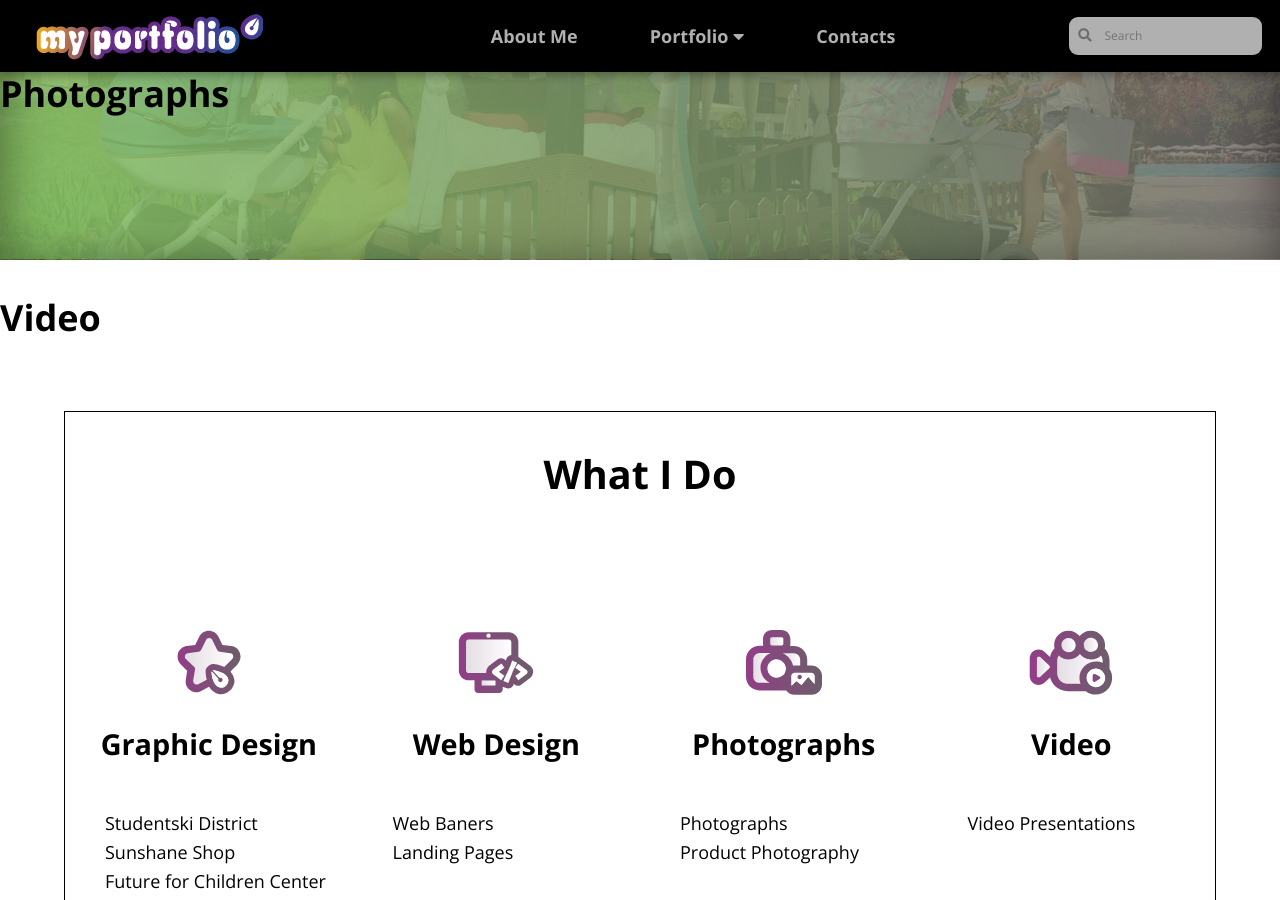
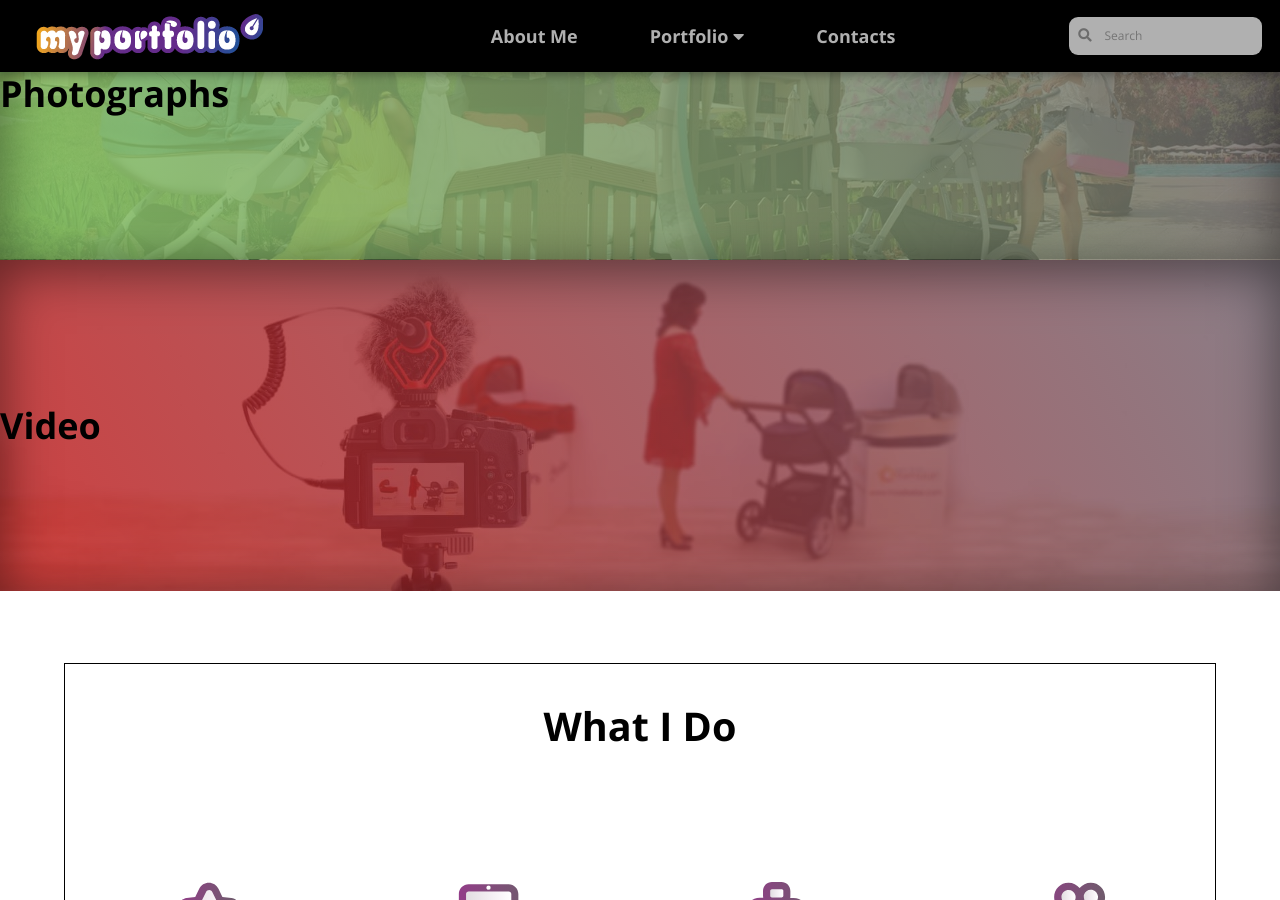
Before and after one commit to LiliyaMilanova/myportfolio, a Jekyll site: the page built from index.html, in a window 1280 px wide and 900 px high, scrolled down 1799 px. Built offline with Jekyll 4.4.1, drawn with Linux system fonts in a browser that asks for light colours; nearby versions of some CDN libraries.

Commit message:
Update index.html

```diff
--- a/index.html
+++ b/index.html
@@ -37,7 +37,7 @@ title: Home
             <h2>Photographs</h2>
         </article>
 
-        <article class="hheader-section-video">
+        <article class="header-section-video">
             <h2>Video</h2>
         </article>
 
```
